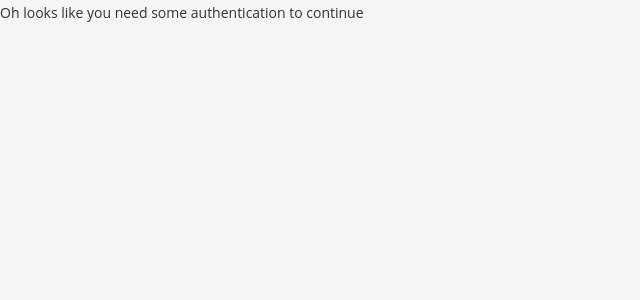
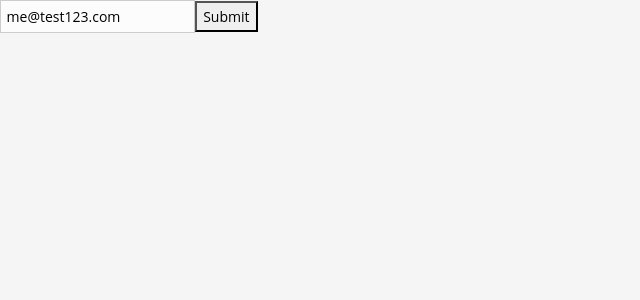
Before and after one commit to wellsst/react-jwt, a React (Create React App) app in the folder client/: page / in a window 1280 px wide. Shown: the top 300 px of the page, without its empty margins (0-640 px from the left). Built offline with nearby package versions, Linux system fonts and the light colour scheme.

Commit message:
Simple unauthd register flow start

```diff
--- /dev/null
+++ b/client/src/RegisterEmailSubmitted.js
@@ -0,0 +1,26 @@
+import React from "react";
+
+class RegisterEmailSubmitted extends React.Component {
+    render() {
+        return <div>
+            <p>
+                Thank you for registering, to finish you simply need to...</p>
+
+            <ol>
+                <li>Check your email inbox at: <i>{this.props.email}</i>, you will shortly receive an email
+                    from us with a link that will
+                    enable your access on the browser/device you click on the link with only.
+                    (if you wish to enable on other devices/browsers then please follow the same simple
+                    process on them)
+                </li>
+
+                <li>Once prompted, please enter this unique challenge ID: <b> challengeId </b></li>
+
+            </ol>
+
+            <p>This request will be removed from the system in approx: -cleanupOlderThan- minutes.</p>
+
+        </div>
+    }
+}
+export default RegisterEmailSubmitted
--- /dev/null
+++ b/client/src/RegisterHandler.js
@@ -0,0 +1,70 @@
+import React, {Component} from 'react';
+import RegisterEmailSubmitted from "./RegisterEmailSubmitted";
+import {ErrorMessage, Field, Form, Formik} from "formik";
+
+class RegisterHandler extends Component {
+
+    constructor(props) {
+        super(props);
+        this.state = {emailSubmitted: false};
+    }
+
+    render() {
+        let content =  ""
+
+        if (this.state.emailSubmitted) {
+            return <RegisterEmailSubmitted email={this.state.email}/>
+        } else {
+            return <Formik
+                initialValues={{email: 'me@test123.com'}}
+                validate={values => {
+                    let errors = {};
+                    if (!values.email) {
+                        errors.email = 'Required';
+                    } else if (
+                        !/^[A-Z0-9._%+-]+@[A-Z0-9.-]+\.[A-Z]{2,}$/i.test(values.email)
+                    ) {
+                        errors.email = 'Invalid email address';
+                    }
+                    return errors;
+                }}
+                onSubmit={(values, {setSubmitting}) => {
+                    this.setState({emailSubmitted: true, email: values.email})
+                    // todo: call back here
+                    setTimeout(() => {
+                        alert(JSON.stringify(values, null, 2));
+                        setSubmitting(false);
+                    }, 400);
+                }}
+                render={({
+                             values,
+                             errors,
+                             status,
+                             touched,
+                             handleBlur,
+                             handleChange,
+                             handleSubmit,
+                             isSubmitting,
+                         }) => (
+                    <Form>
+                        <Field type="email" name="email"/>
+                        <ErrorMessage name="email" component="div"/>
+
+                        <button type="submit" disabled={isSubmitting}>
+                            Submit
+                        </button>
+
+                    </Form>
+
+                )}
+            >
+
+            </Formik>
+        }
+        /*return [
+            content
+        ]*/
+    }
+}
+
+export default RegisterHandler;
--- a/client/src/UnauthenticatedApp.js
+++ b/client/src/UnauthenticatedApp.js
@@ -1,12 +1,11 @@
 import React, {Component} from 'react';
+import RegisterHandler from "./RegisterHandler";
 
 class UnauthenticatedApp extends Component {
     render() {
 
         return [
-            <p>
-                Oh looks like you need some authentication to continue
-            </p>
+            <RegisterHandler/>
         ]
     }
 }
```
Also changed, not shown: 1 other file (tests, documents, lock files or other folders).
